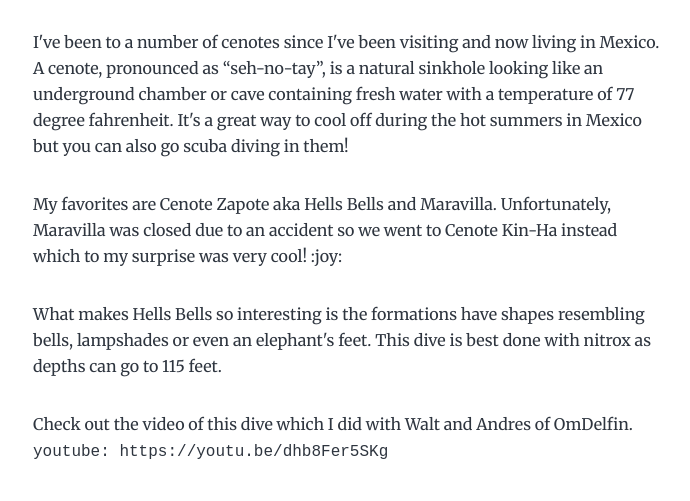
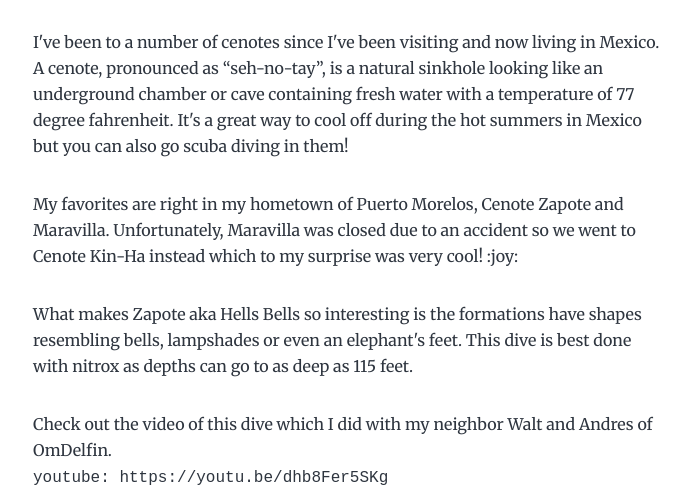
Before and after one commit to glitton/dive-with-sean, a Gatsby site: page /cenotes/ in a window 1280 px wide. Shown: the part 251-752 px from the top of the page, without its empty margins (291-981 px from the left). Built offline with nearby package versions, Linux system fonts and the light colour scheme; Gatsby itself is replaced by a stand-in of ours.

Commit message:
more content

```diff
--- a/content/blog/cenotes/index.md
+++ b/content/blog/cenotes/index.md
@@ -6,11 +6,11 @@ description: "Magic in the jungle."
 
 I've been to a number of cenotes since I've been visiting and now living in Mexico. A cenote, pronounced as “seh-no-tay”, is a natural sinkhole looking like an underground chamber or cave containing fresh water with a temperature of 77 degree fahrenheit. It's a great way to cool off during the hot summers in Mexico but you can also go scuba diving in them!
 
-My favorites are Cenote Zapote aka Hells Bells and Maravilla. Unfortunately, Maravilla was closed due to an accident so we went to Cenote Kin-Ha instead which to my surprise was very cool! :joy:
+My favorites are right in my hometown of Puerto Morelos, Cenote Zapote and Maravilla. Unfortunately, Maravilla was closed due to an accident so we went to Cenote Kin-Ha instead which to my surprise was very cool! :joy:
 
-What makes Hells Bells so interesting is the formations have shapes resembling bells, lampshades or even an elephant's feet. This dive is best done with nitrox as depths can go to 115 feet.
+What makes Zapote aka Hells Bells so interesting is the formations have shapes resembling bells, lampshades or even an elephant's feet. This dive is best done with nitrox as depths can go to as deep as 115 feet.
 
-Check out the video of this dive which I did with Walt and Andres of OmDelfin.
+Check out the video of this dive which I did with my neighbor Walt and Andres of OmDelfin.
 `youtube: https://youtu.be/dhb8Fer5SKg`
 
 Since Maravilla was closed, I didn't know what to expect diving Cenote Kin-ha. To my surprise, it was just as cavernous as Marvilla! The highlight for me was seeing the ray of light shining through highlighting the free divers.
```
